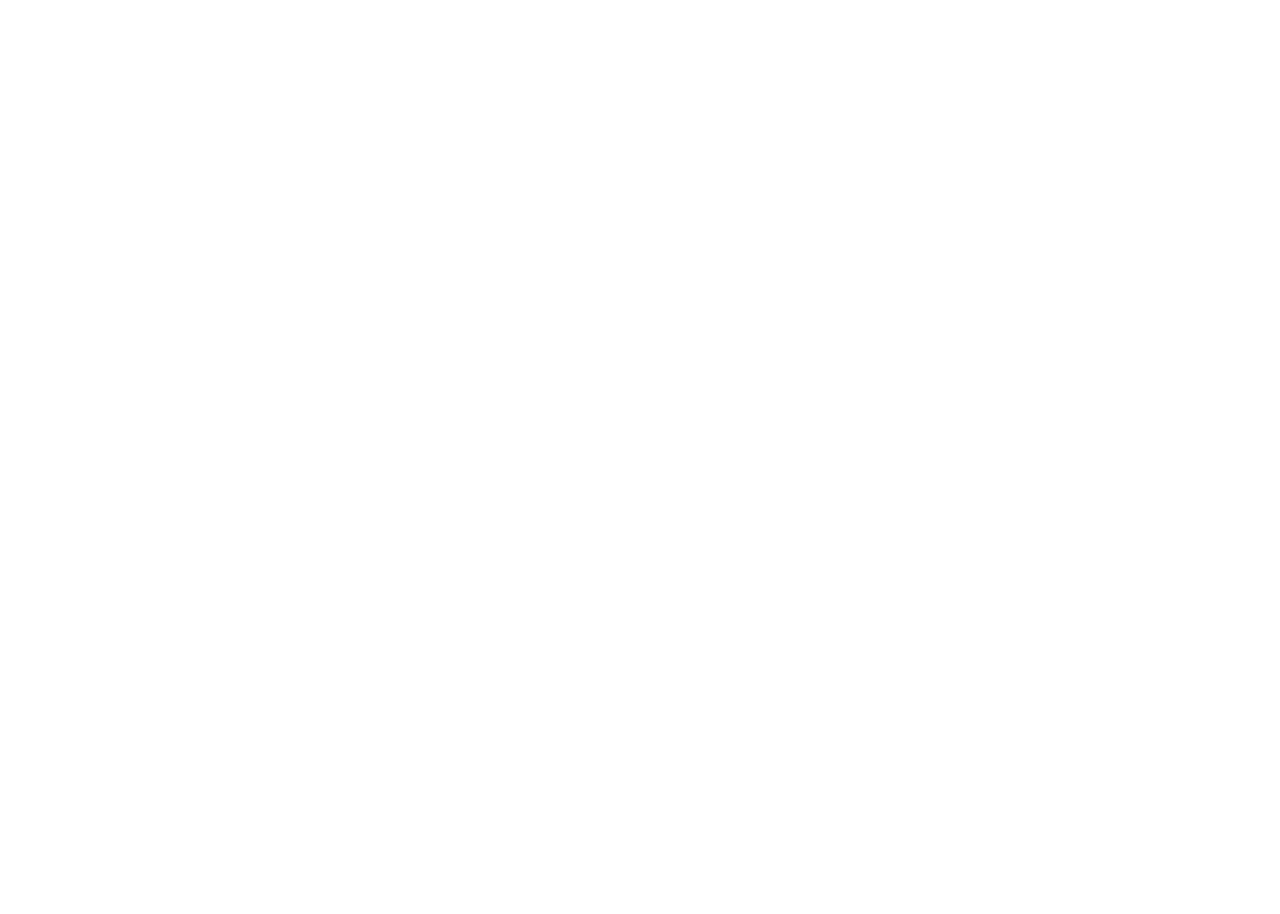
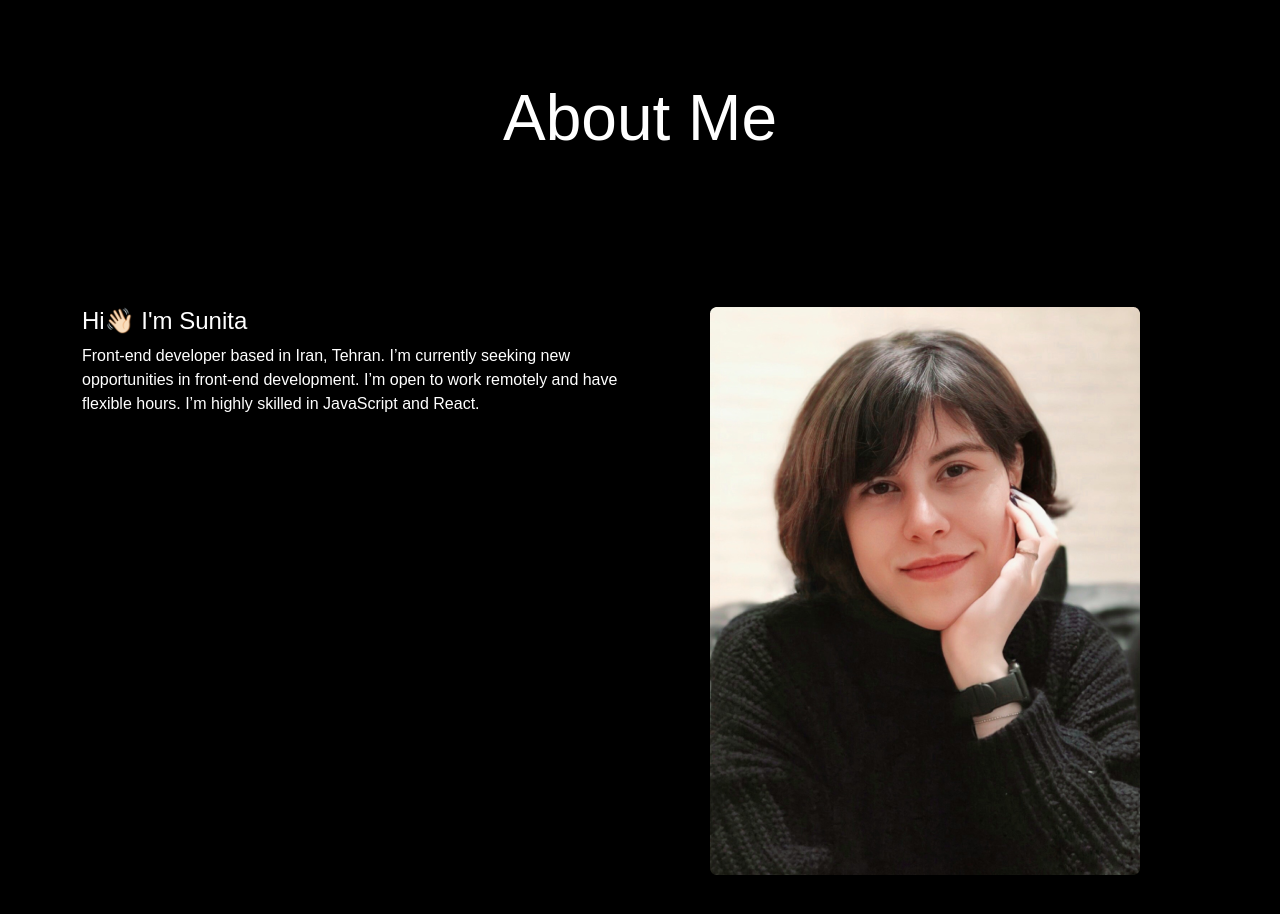
Before and after one commit to SuniElVi/portfolio-landing-page, a plain HTML site: page about.html in a window 1280 px wide. Before the commit the page ends 800 px from the top, so only its background shows below. Drawn offline with nearby package versions, Linux system fonts and the light colour scheme; a web font is replaced by a local one.

Commit message:
Header of about.html

```diff
--- a/about.html
+++ b/about.html
@@ -26,8 +26,25 @@
     ></script>
     <link rel="stylesheet" href="src/style.css" />
   </head>
-  <body>
-    <h1>hello</h1>
+  <body class="about-page">
+    <div class="container text-center">
+    <h1 class="about-header">About Me</h1>
+    <div class="row">
+      <div class="col-md-6 text-start">
+        <h4>Hi👋🏻 I'm Sunita</h4>
+        <p>
+          Front-end developer based in Iran, Tehran. I’m
+          currently seeking new opportunities in front-end development. I’m open
+          to work remotely and have flexible hours. I’m highly skilled in
+          JavaScript and React.
+        </p>
+      </div>
+      <div class="col-md-6">
+        <img src="img/about-me.png" alt="About Me" class="img-fluid">
+      </div>
+    </div>
+
+    </div>
     <script
       src="https://cdn.jsdelivr.net/npm/bootstrap@5.3.0/dist/js/bootstrap.bundle.min.js"
       integrity="sha384-geWF76RCwLtnZ8qwWowPQNguL3RmwHVBC9FhGdlKrxdiJJigb/j/68SIy3Te4Bkz"
--- a/src/style.css
+++ b/src/style.css
@@ -70,7 +70,6 @@ h2 {
 
 .work-page {
   padding: 80px 20px;
-  background-color: black;
   background: linear-gradient(180deg, #000 0%, #4c0f0f 100%);
   width: 100%;
   height: 100%;
@@ -159,3 +158,13 @@ h2 {
   color: white;
   background-color: #000;
 }
+
+.about-page {
+  background-color: black;
+  padding: 80px 20px;
+}
+
+.about-header {
+  font-size: 64px;
+   margin-bottom: 150px;
+}
```
